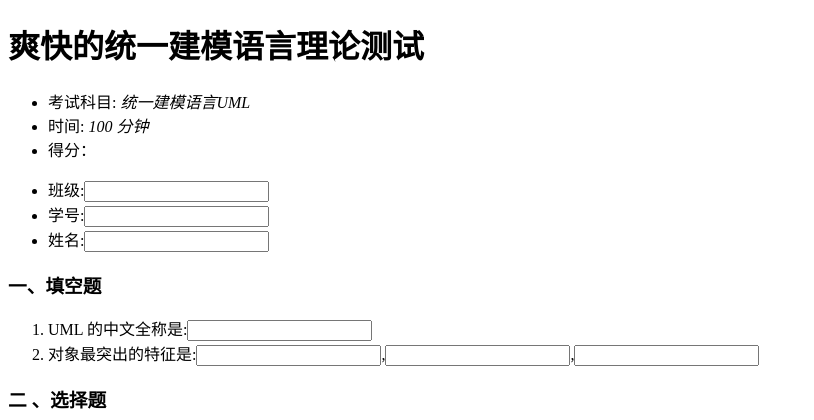
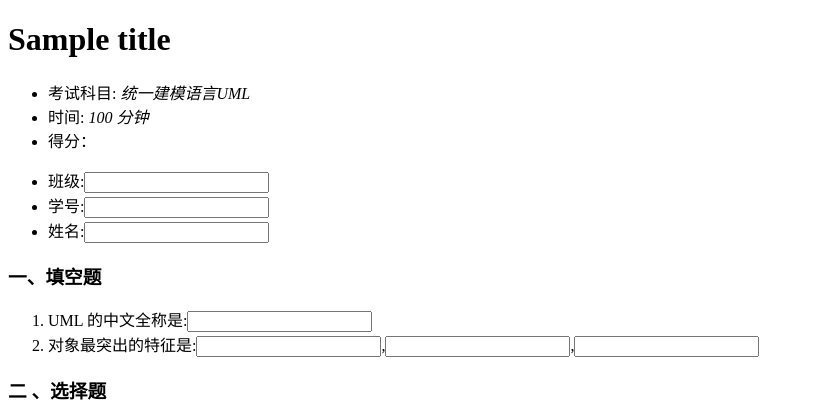
Before and after one commit to simpletrain/web-basic, a Node server app: template views/index.ejs in a window 1280 px wide. Shown: the top 420 px of the page, without its empty margins (0-814 px from the left). Run offline with Node 20, Linux system fonts and the light colour scheme; the template is opened without the code that fills it: most values are stand-ins (such as "Sample title", 1, 10 or a date in 2020).

```diff
--- /dev/null
+++ b/models/fill-in-blanks.js
@@ -0,0 +1,3 @@
+/**
+ * Created by ming on 8/13/15.
+ */
--- /dev/null
+++ b/models/multi-choice.js
@@ -0,0 +1,3 @@
+/**
+ * Created by ming on 8/13/15.
+ */
--- /dev/null
+++ b/models/single-choice.js
@@ -0,0 +1,3 @@
+/**
+ * Created by ming on 8/13/15.
+ */
--- a/views/index.ejs
+++ b/views/index.ejs
@@ -1,7 +1,7 @@
 <%- include('partials/_head') %>
 
 <header>
-    <h1>爽快的统一建模语言理论测试</h1>
+    <h1><%= title %></h1>
 </header>
 
 <form action="/" autocomplete="off" method="post">
```
Also changed, not shown: controller/home-controller.js (+7 -1 lines), models/judge.js (added), models/subjective.js (added), models/topic.js (added), 1 other file.
